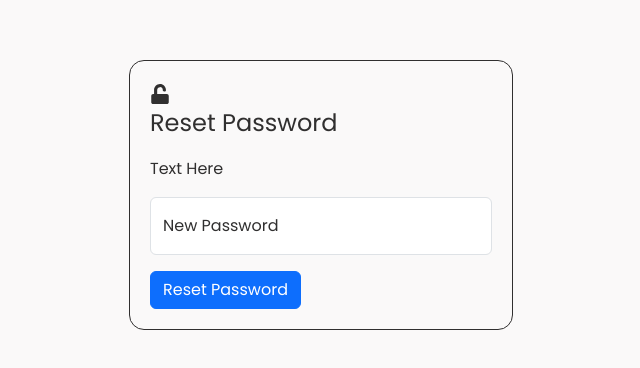
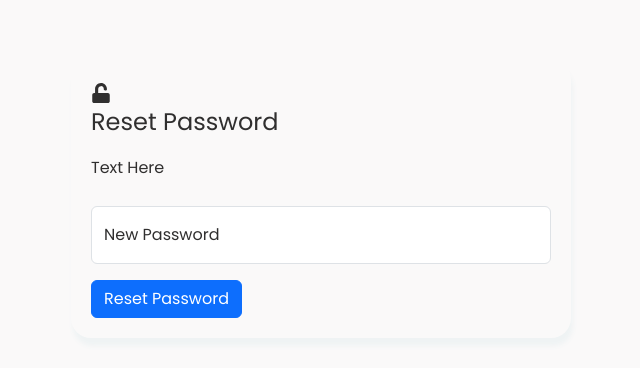
Before and after one commit to MarkRyuo/SalesInventoryManagementSystem_SIMS, a React (Vite) app in the folder client/: page /ResetPasswordMode in a window 1280 px wide. Shown: the part 140-508 px from the top of the page, without its empty margins (319-959 px from the left). Built offline with nearby package versions, Linux system fonts and the light colour scheme.

Commit message:
Update: System Design

```diff
--- a/client/src/components/LogIn/ResetPasswordMode.jsx
+++ b/client/src/components/LogIn/ResetPasswordMode.jsx
@@ -35,7 +35,7 @@ function ResetPasswordMode() {
 
     return (
         <Container fluid='lg' className={ResetModecss.containerMode}>
-            <div className="Container-" style={{ border: "1px solid", borderRadius: "15px", padding: "20px" }}>
+            <div className={ResetModecss.containerContent}>
                 <div>
                     <span><FaUnlock size={20} /></span>
                     <p className="fs-4">Reset Password</p>
```
